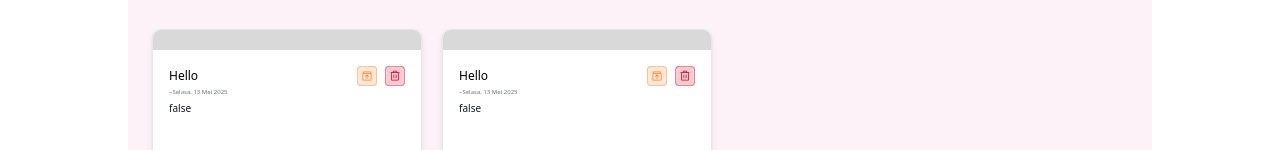
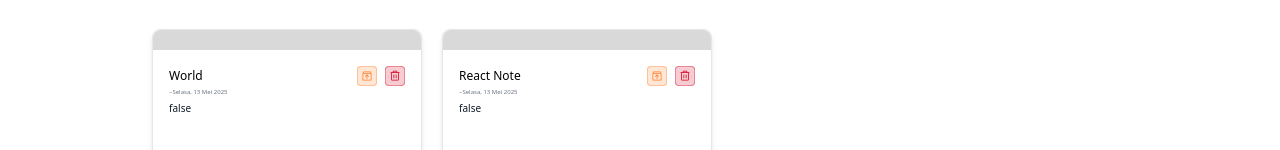
Before and after one commit to Nypline/Form-App, a React (Vite) app: page / in a window 1280 px wide. Shown: the part 802-952 px from the top of the page. Built offline with nearby package versions, Linux system fonts and the light colour scheme.

Commit message:
End : Search

```diff
--- a/src/App.jsx
+++ b/src/App.jsx
@@ -1,11 +1,46 @@
 import Navbar from "./components/Navbar";
 import AddNote from "./components/Notes";
+import { useState } from "react";
 
 function App() {
+  const [searchInput, setSearchInput] = useState("");
+  const [contentIdeas, setContentIdeas] = useState([
+    {
+      id: "01",
+      title: "Hello",
+      date: "~Selasa, 13 Mei 2025",
+      tips: "false",
+      isArchived: false,
+    },
+    {
+      id: "02",
+      title: "World",
+      date: "~Selasa, 13 Mei 2025",
+      tips: "false",
+      isArchived: true,
+    },
+    {
+      id: "03cxa",
+      title: "React Note",
+      date: "~Selasa, 13 Mei 2025",
+      tips: "false",
+      isArchived: true,
+    },
+  ]);
+
+  const handleChange = (e) => {
+    e.preventDefault();
+    setSearchInput(e.target.value);
+  };
+
+  const filteredIdeas = contentIdeas.filter((idea) =>
+    idea.title.toLowerCase().includes(searchInput.toLowerCase())
+  );
+
   return (
     <>
-      <Navbar />
-      <AddNote />
+      <Navbar handleChange={handleChange} searchInput={searchInput} />
+      <AddNote contentIdeas={filteredIdeas} setContentIdeas={setContentIdeas} />
     </>
   );
 }
--- a/src/components/AddNote.jsx
+++ b/src/components/AddNote.jsx
@@ -7,6 +7,8 @@ function AddNote({ onAdd }) {
   const handleSubmit = (e) => {
     e.preventDefault();
     onAdd(title, content);
+    setTitle("");
+    setContent("");
   };
 
   return (
--- a/src/components/KontenList.jsx
+++ b/src/components/KontenList.jsx
@@ -5,7 +5,7 @@ const KontenList = ({ contentIdeas, onDelete, handleToggleArchive }) => {
   const archivedIdeas = contentIdeas.filter((idea) => idea.isArchived);
 
   return (
-    <div className="w-[80%] mx-auto p-6 bg-pink-50 ">
+    <div className="w-[80%] mx-auto p-6  ">
       {activeIdeas.length > 0 && (
         <>
           <div className="flex flex-row items-center gap-5 mb-6">
--- a/src/components/Navbar.jsx
+++ b/src/components/Navbar.jsx
@@ -1,4 +1,4 @@
-export default function Navbar() {
+export default function Navbar({ handleChange, searchInput }) {
   return (
     <div className="py-5 flex flex-row justify-around items-center border-b border-[#E5E7EB]">
       <div className="flex flex-row">
@@ -9,6 +9,8 @@ export default function Navbar() {
           type="text"
           placeholder="🔍Search..."
           className="border border-[#E5E7EB] py-3 px-10 bg-[#F9FAFB] w-full rounded-lg"
+          onChange={handleChange}
+          value={searchInput}
         />
       </div>
     </div>
--- a/src/components/Notes.jsx
+++ b/src/components/Notes.jsx
@@ -1,32 +1,7 @@
 import AddNote from "./AddNote";
 import KontenList from "./KontenList";
-import { useState } from "react";
 
-export default function Notes() {
-  const [contentIdeas, setContentIdeas] = useState([
-    {
-      id: "01",
-      title: "Hello",
-      date: "~Selasa, 13 Mei 2025",
-      tips: "false",
-      isArchived: false,
-    },
-    {
-      id: "02",
-      title: "Hello",
-      date: "~Selasa, 13 Mei 2025",
-      tips: "false",
-      isArchived: true,
-    },
-    {
-      id: "03cxa",
-      title: "Hello",
-      date: "~Selasa, 13 Mei 2025",
-      tips: "false",
-      isArchived: true,
-    },
-  ]);
-
+export default function Notes({ contentIdeas, setContentIdeas }) {
   const onAdd = (title, content) => {
     const newIdea = {
       id: contentIdeas.length + 1,
```
